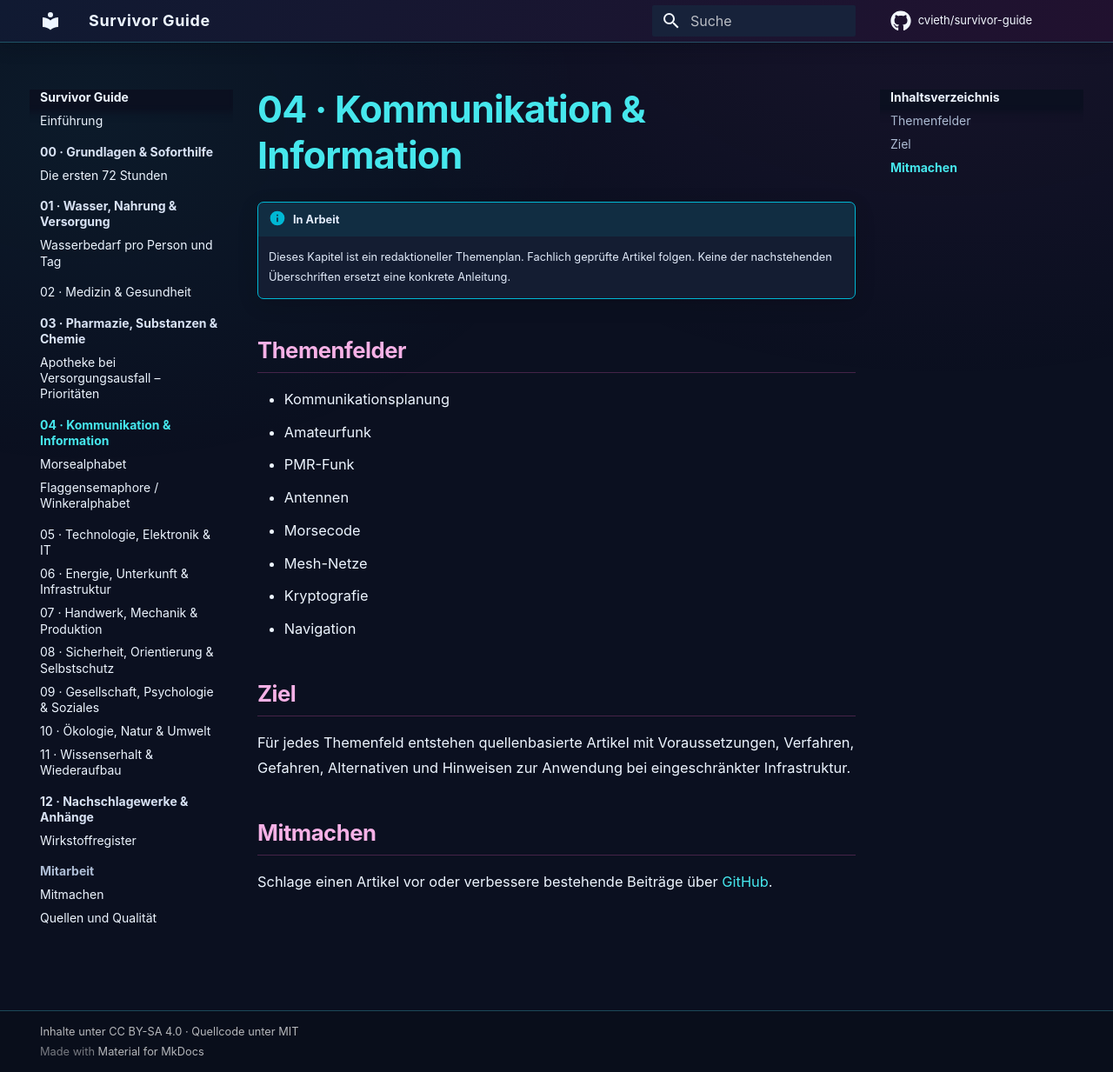
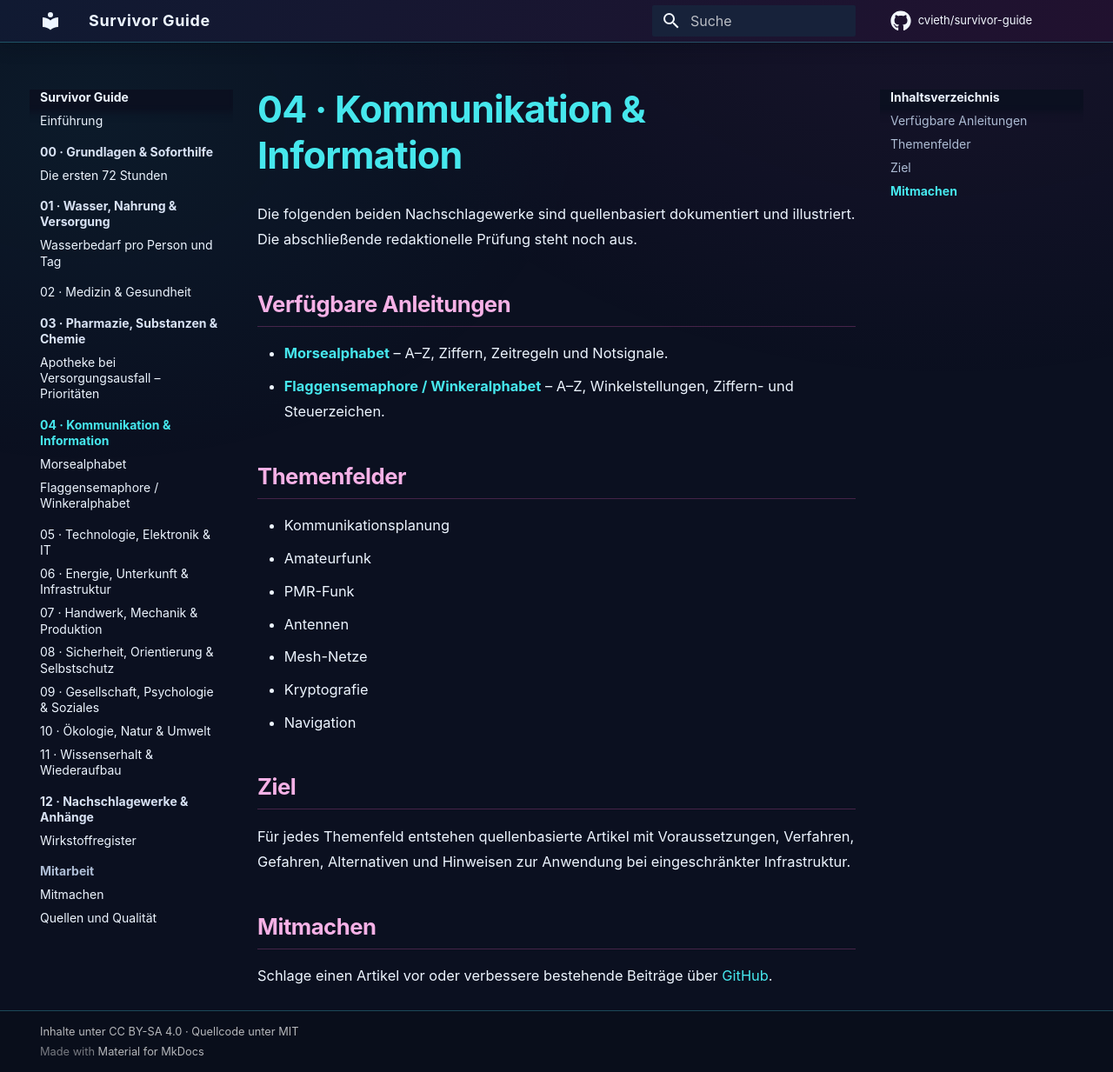
Before and after one commit to cvieth/survivor-guide, an MkDocs documentation site: the page built from docs/04-kommunikation/index.md, in a window 1280 px wide and 1233 px high. Shown: the whole window at 87% size. Built offline with MkDocs 1.6.1 and Material for MkDocs 9.7.7, drawn with Linux system fonts in a browser that asks for light colours; comment, search, counter and statistics services are not loaded.

Commit message:
docs(nav): link illustrated Morse and semaphore references

```diff
--- a/docs/04-kommunikation/index.md
+++ b/docs/04-kommunikation/index.md
@@ -1,7 +1,11 @@
 # 04 · Kommunikation & Information
 
-!!! info "In Arbeit"
-    Dieses Kapitel ist ein redaktioneller Themenplan. Fachlich geprüfte Artikel folgen. Keine der nachstehenden Überschriften ersetzt eine konkrete Anleitung.
+Die folgenden beiden Nachschlagewerke sind quellenbasiert dokumentiert und illustriert. Die abschließende redaktionelle Prüfung steht noch aus.
+
+## Verfügbare Anleitungen
+
+- **[Morsealphabet](morsealphabet.md)** – A–Z, Ziffern, Zeitregeln und Notsignale.
+- **[Flaggensemaphore / Winkeralphabet](flaggenalphabet.md)** – A–Z, Winkelstellungen, Ziffern- und Steuerzeichen.
 
 ## Themenfelder
 
@@ -9,7 +13,6 @@
 - Amateurfunk
 - PMR-Funk
 - Antennen
-- Morsecode
 - Mesh-Netze
 - Kryptografie
 - Navigation
```
